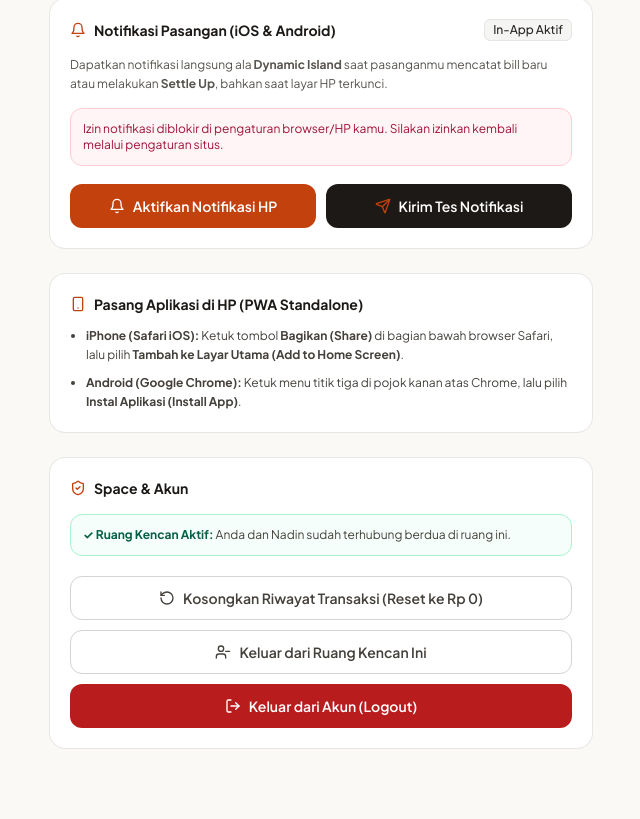
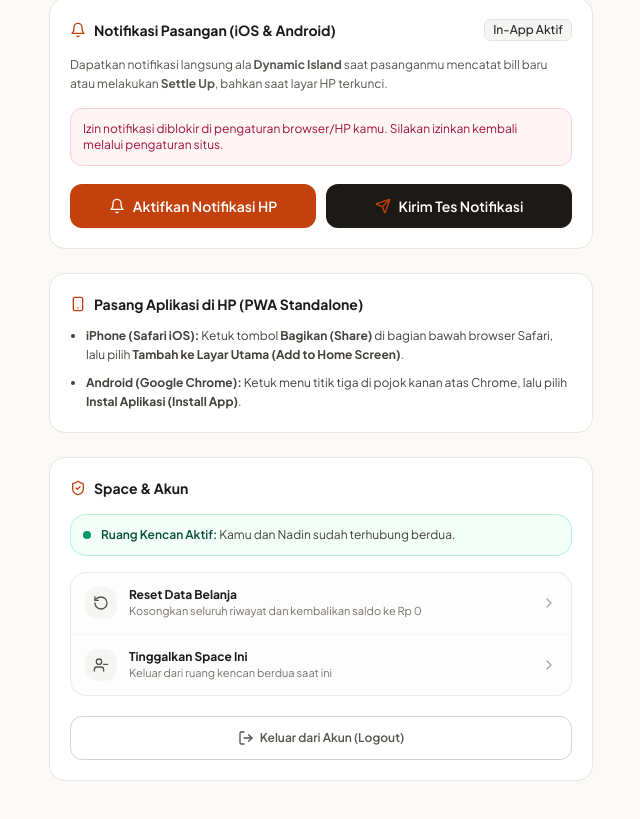
Before and after one commit to darvaaph/kesflow, a Next.js app: page /settings in a window 1280 px wide. Shown: the part 946-1765 px from the top of the page, without its empty margins (319-959 px from the left). Built offline with nearby package versions, Linux system fonts and the light colour scheme; no server answers.

Commit message:
feat: add settings page for managing couple space and preferences

```diff
--- a/src/app/(dashboard)/settings/page.tsx
+++ b/src/app/(dashboard)/settings/page.tsx
@@ -4,6 +4,7 @@ import React, { useState } from 'react';
 import { useRouter } from 'next/navigation';
 import {
   Check,
+  ChevronRight,
   Copy,
   History,
   LogOut,
@@ -471,8 +472,8 @@ export default function SettingsPage() {
         </ul>
       </Card>
 
-      {/* Space & Akun Controls */}
-      <Card className="p-5 space-y-4">
+      {/* Space & Akun Controls: Clean, Gen-Z / Modern Action Rows */}
+      <Card className="p-4 sm:p-5 space-y-4">
         <div className="flex items-center gap-2">
           <ShieldCheck className="h-4 w-4 shrink-0 text-orange-700 dark:text-orange-400" />
           <h2 className="text-sm font-bold text-stone-900 dark:text-stone-100">
@@ -480,64 +481,93 @@ export default function SettingsPage() {
           </h2>
         </div>
 
+        {/* Status Koneksi Pasangan */}
         {isFullCouple ? (
-          <div className="rounded-xl border border-emerald-200 bg-emerald-50/50 p-3 text-xs text-stone-700 dark:border-emerald-900/60 dark:bg-emerald-950/20 dark:text-stone-300">
-            <span className="font-bold text-emerald-800 dark:text-emerald-300">
-              ✓ Ruang Kencan Aktif:
-            </span>{' '}
-            Anda dan {partnerUser?.display_name || 'Pasangan'} sudah terhubung berdua di ruang ini.
+          <div className="flex items-center gap-2.5 rounded-2xl border border-emerald-200/80 bg-emerald-50/60 p-3 text-xs text-stone-700 dark:border-emerald-900/60 dark:bg-emerald-950/20 dark:text-stone-300">
+            <span className="flex h-2 w-2 rounded-full bg-emerald-600 dark:bg-emerald-400 shrink-0" />
+            <p className="leading-snug">
+              <strong className="text-emerald-900 dark:text-emerald-300 font-semibold">
+                Ruang Kencan Aktif:
+              </strong>{' '}
+              Kamu dan {partnerUser?.display_name || 'Pasangan'} sudah terhubung berdua.
+            </p>
           </div>
         ) : (
-          <div className="rounded-xl border border-orange-200 bg-orange-50/60 p-3 text-xs text-stone-700 dark:border-orange-900/60 dark:bg-orange-950/20 dark:text-stone-300 space-y-2">
-            <p>
-              <span className="font-bold text-orange-800 dark:text-orange-300">
-                Menunggu Pasangan:
-              </span>{' '}
-              Ruang kencan ini baru ada Anda. Bagikan kode di atas ke pacar/pasanganmu.
+          <div className="rounded-2xl border border-orange-200/90 bg-orange-50/50 p-3.5 text-xs text-stone-700 dark:border-orange-900/60 dark:bg-orange-950/20 dark:text-stone-300 space-y-1.5">
+            <div className="flex items-center gap-2 font-semibold text-orange-950 dark:text-orange-200">
+              <span className="flex h-2 w-2 rounded-full bg-orange-500 animate-pulse shrink-0" />
+              <span>Menunggu Pasangan Bergabung</span>
+            </div>
+            <p className="text-stone-600 dark:text-stone-400 leading-relaxed">
+              Bagikan kode unik di atas ke pacarmu untuk terhubung.
             </p>
-            <Button
-              type="button"
-              variant="outline"
-              size="sm"
-              fullWidth
-              onClick={() => router.push('/onboarding')}
-            >
-              Pasangan sudah buat ruang duluan? Gabung kodenya di sini
-            </Button>
+            <div className="pt-1">
+              <button
+                type="button"
+                onClick={() => router.push('/onboarding')}
+                className="inline-flex items-center gap-1 font-bold text-orange-700 hover:text-orange-800 dark:text-orange-400 hover:underline"
+              >
+                <span>Pasangan sudah buat ruang duluan? Gabung kode &rarr;</span>
+              </button>
+            </div>
           </div>
         )}
 
-        <div className="space-y-2.5 pt-1">
-          {/* Tombol Kosongkan Transaksi dengan Verifikasi */}
+        {/* Menu Baris Pengaturan Ruang (Action Rows) */}
+        <div className="divide-y divide-stone-100 dark:divide-stone-800/80 rounded-2xl border border-stone-200/80 bg-stone-50/40 dark:border-stone-800 dark:bg-stone-900/30 overflow-hidden">
+          {/* Baris 1: Kosongkan Transaksi */}
+          <button
+            type="button"
+            onClick={() => setIsConfirmResetOpen(true)}
+            className="flex w-full items-center justify-between gap-3 p-3.5 text-left transition-colors hover:bg-stone-100/70 dark:hover:bg-stone-800/50 focus-visible:outline-none focus-visible:ring-2 focus-visible:ring-orange-600"
+          >
+            <div className="flex items-center gap-3 min-w-0">
+              <div className="flex h-8 w-8 items-center justify-center rounded-xl bg-stone-100 text-stone-600 dark:bg-stone-800 dark:text-stone-400 shrink-0">
+                <RotateCcw className="h-4 w-4" />
+              </div>
+              <div className="min-w-0">
+                <p className="text-xs font-bold text-stone-900 dark:text-stone-100 truncate">
+                  Reset Data Belanja
+                </p>
+                <p className="text-[11px] text-stone-500 dark:text-stone-400 truncate">
+                  Kosongkan seluruh riwayat dan kembalikan saldo ke Rp 0
+                </p>
+              </div>
+            </div>
+            <ChevronRight className="h-4 w-4 text-stone-400 shrink-0" />
+          </button>
+
+          {/* Baris 2: Keluar Ruang Kencan */}
+          <button
+            type="button"
+            onClick={() => setIsConfirmLeaveOpen(true)}
+            className="flex w-full items-center justify-between gap-3 p-3.5 text-left transition-colors hover:bg-stone-100/70 dark:hover:bg-stone-800/50 focus-visible:outline-none focus-visible:ring-2 focus-visible:ring-orange-600"
+          >
+            <div className="flex items-center gap-3 min-w-0">
+              <div className="flex h-8 w-8 items-center justify-center rounded-xl bg-stone-100 text-stone-600 dark:bg-stone-800 dark:text-stone-400 shrink-0">
+                <UserMinus className="h-4 w-4" />
+              </div>
+              <div className="min-w-0">
+                <p className="text-xs font-bold text-stone-900 dark:text-stone-100 truncate">
+                  Tinggalkan Space Ini
+                </p>
+                <p className="text-[11px] text-stone-500 dark:text-stone-400 truncate">
+                  Keluar dari ruang kencan berdua saat ini
+                </p>
+              </div>
+            </div>
+            <ChevronRight className="h-4 w-4 text-stone-400 shrink-0" />
+          </button>
+        </div>
+
+        {/* Tombol Logout: Bersih, Minimalis & Elegan */}
+        <div className="pt-1">
           <Button
             type="button"
             variant="outline"
             fullWidth
-            onClick={() => setIsConfirmResetOpen(true)}
-            className="text-stone-700 hover:text-red-700 dark:text-stone-300 dark:hover:text-red-400"
-          >
-            <RotateCcw className="h-4 w-4" />
-            <span>Kosongkan Riwayat Transaksi (Reset ke Rp 0)</span>
-          </Button>
-
-          {/* Tombol Keluar dari Ruang */}
-          <Button
-            type="button"
-            variant="outline"
-            fullWidth
-            onClick={() => setIsConfirmLeaveOpen(true)}
-            className="text-stone-700 hover:text-stone-900 dark:text-stone-300"
-          >
-            <UserMinus className="h-4 w-4" />
-            <span>Keluar dari Ruang Kencan Ini</span>
-          </Button>
-
-          {/* Tombol Logout */}
-          <Button
-            type="button"
-            variant="danger"
-            fullWidth
             onClick={handleLogout}
+            className="h-10 text-xs font-semibold text-stone-600 hover:text-red-700 hover:border-red-200 hover:bg-red-50/50 dark:text-stone-400 dark:hover:text-red-400 dark:hover:border-red-900/50 dark:hover:bg-red-950/20 transition-all gap-1.5"
           >
             <LogOut className="h-4 w-4" />
             <span>Keluar dari Akun (Logout)</span>
```
